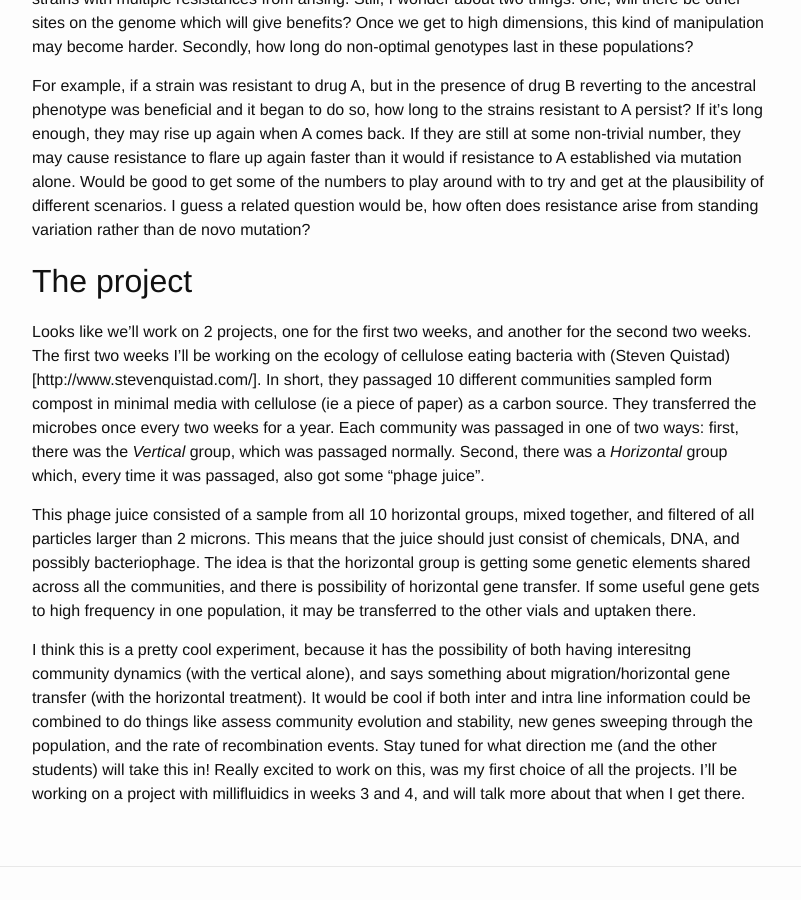
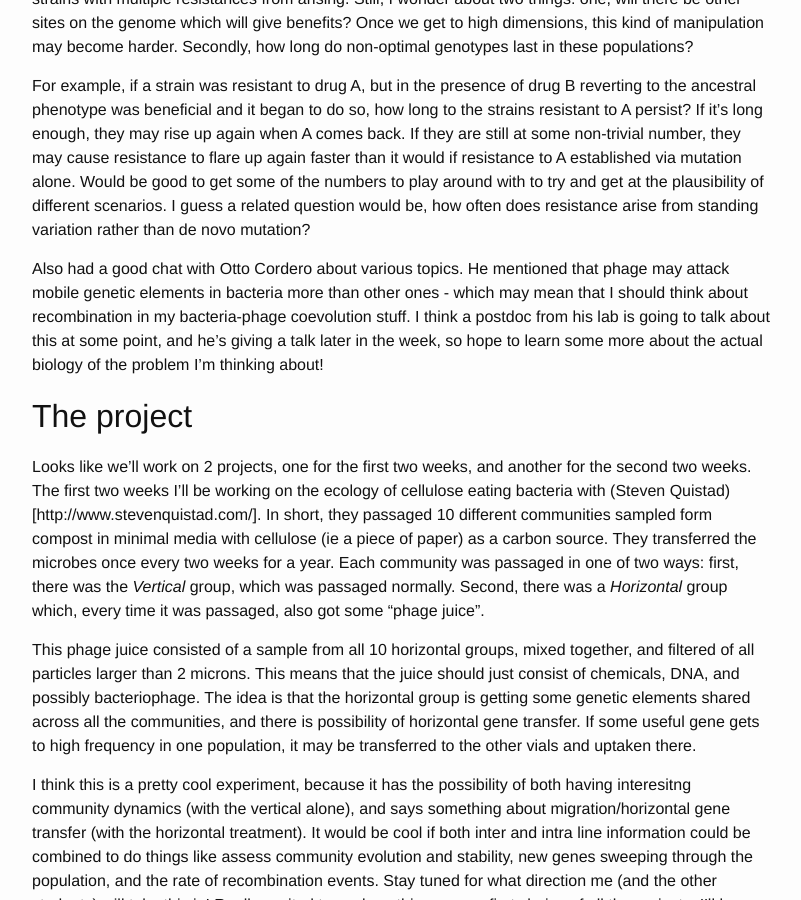
Before and after one commit to atishagarwala/atishagarwala.github.io, a Jekyll site: the page built from _posts/2017-07-25-Projects-assigned.markdown, in a window 1280 px wide and 900 px high, scrolled down 1041 px. Shown: the whole window, without its empty margins (238-1039 px from the left). Built offline with Jekyll 4.4.1, drawn with Linux system fonts in a browser that asks for light colours; comment, search, counter and statistics services are not loaded.

Commit message:
Update 2017-07-25-Projects-assigned.markdown

```diff
--- a/_posts/2017-07-25-Projects-assigned.markdown
+++ b/_posts/2017-07-25-Projects-assigned.markdown
@@ -49,6 +49,11 @@ resistance to flare up again faster than it would if resistance to A established
 to get some of the numbers to play around with to try and get at the plausibility of different scenarios.
 I guess a related question would be, how often does resistance arise from standing variation rather than de novo mutation?
 
+Also had a good chat with Otto Cordero about various topics. He mentioned that phage may attack mobile genetic elements
+in bacteria more than other ones - which may mean that I should think about recombination in my bacteria-phage
+coevolution stuff. I think a postdoc from his lab is going to talk about this at some point, and he's giving a talk
+later in the week, so hope to learn some more about the actual biology of the problem I'm thinking about!
+
 ## The project
 
 Looks like we'll work on 2 projects, one for the first two weeks, and another for the second two weeks. The first two
```
